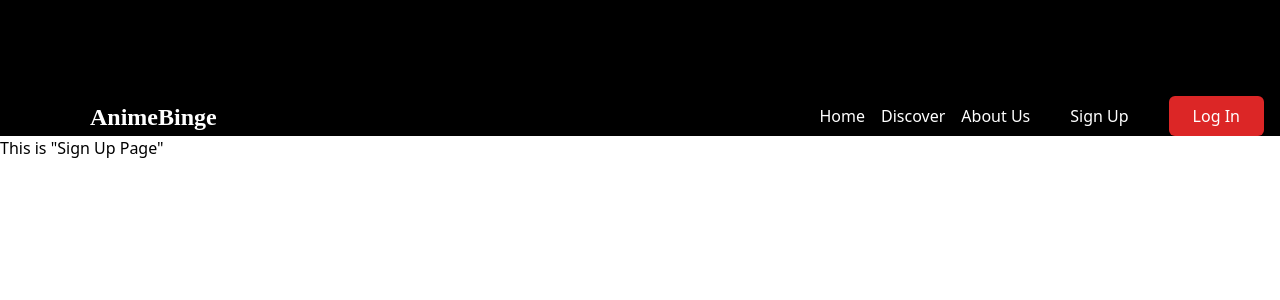
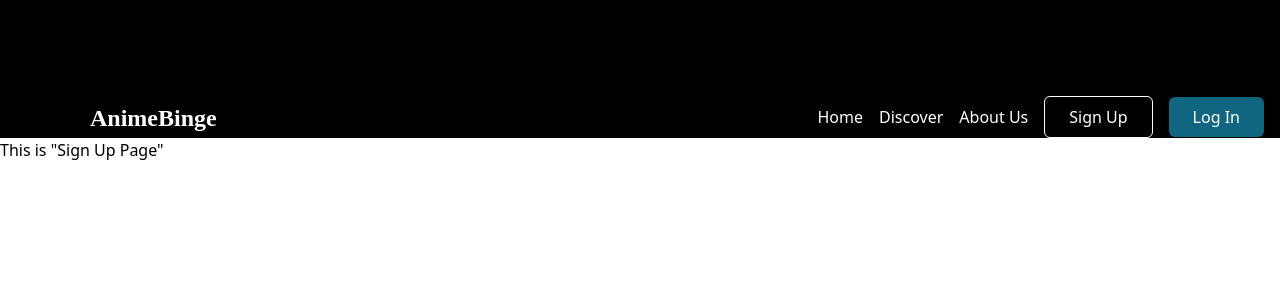
Before and after one commit to Battosai101/CACAL-assessment, a React (Create React App) app: page /signup in a window 1280 px wide. Shown: the top 300 px of the page. Built offline with nearby package versions, Linux system fonts and the light colour scheme.

Commit message:
change color

```diff
--- a/src/components/Navbar.js
+++ b/src/components/Navbar.js
@@ -7,8 +7,8 @@ export default function Navbar(){
                 <NavLink to='/'><button className='mr-4'>Home</button></NavLink>
                 <NavLink to='/discover'><button className='mr-4'>Discover</button></NavLink>
                 <NavLink to='/aboutus'><button className='mr-4'>About Us</button></NavLink>
-                <NavLink to='/signup'><button className='mr-4 rounded-md border-white px-6 py-2'>Sign Up</button></NavLink>
-                <NavLink to='/login'><button className='bg-red-600 px-6 py-2 rounded-md cursor-pointer mr-4'>Log In</button></NavLink>
+                <NavLink to='/signup'><button className='mr-4 rounded-md border-[1px] border-white px-6 py-2'>Sign Up</button></NavLink>
+                <NavLink to='/login'><button className='bg-[#106580] px-6 py-2 rounded-md cursor-pointer mr-4'>Log In</button></NavLink>
             </div>
         </div>
     )
```
